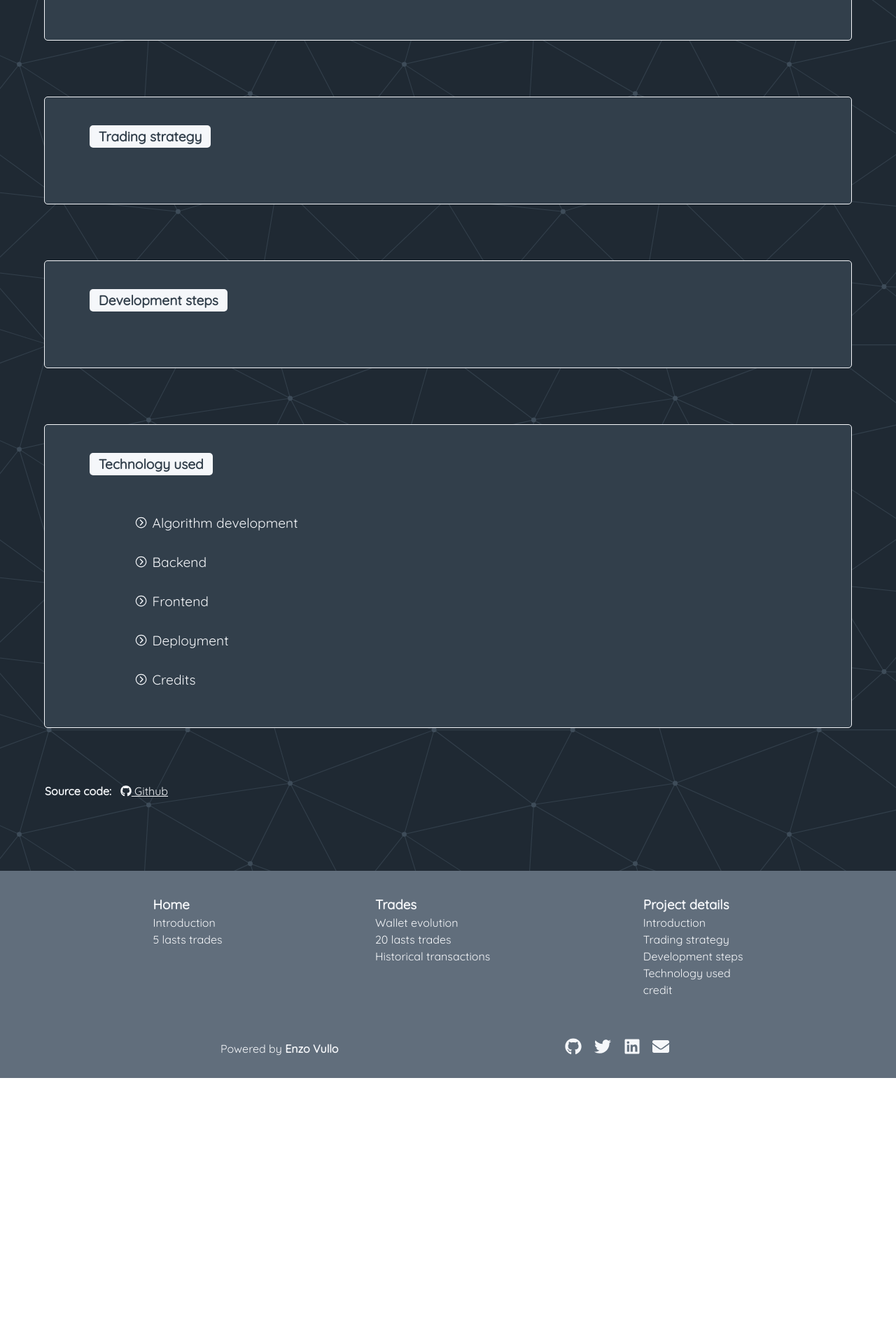
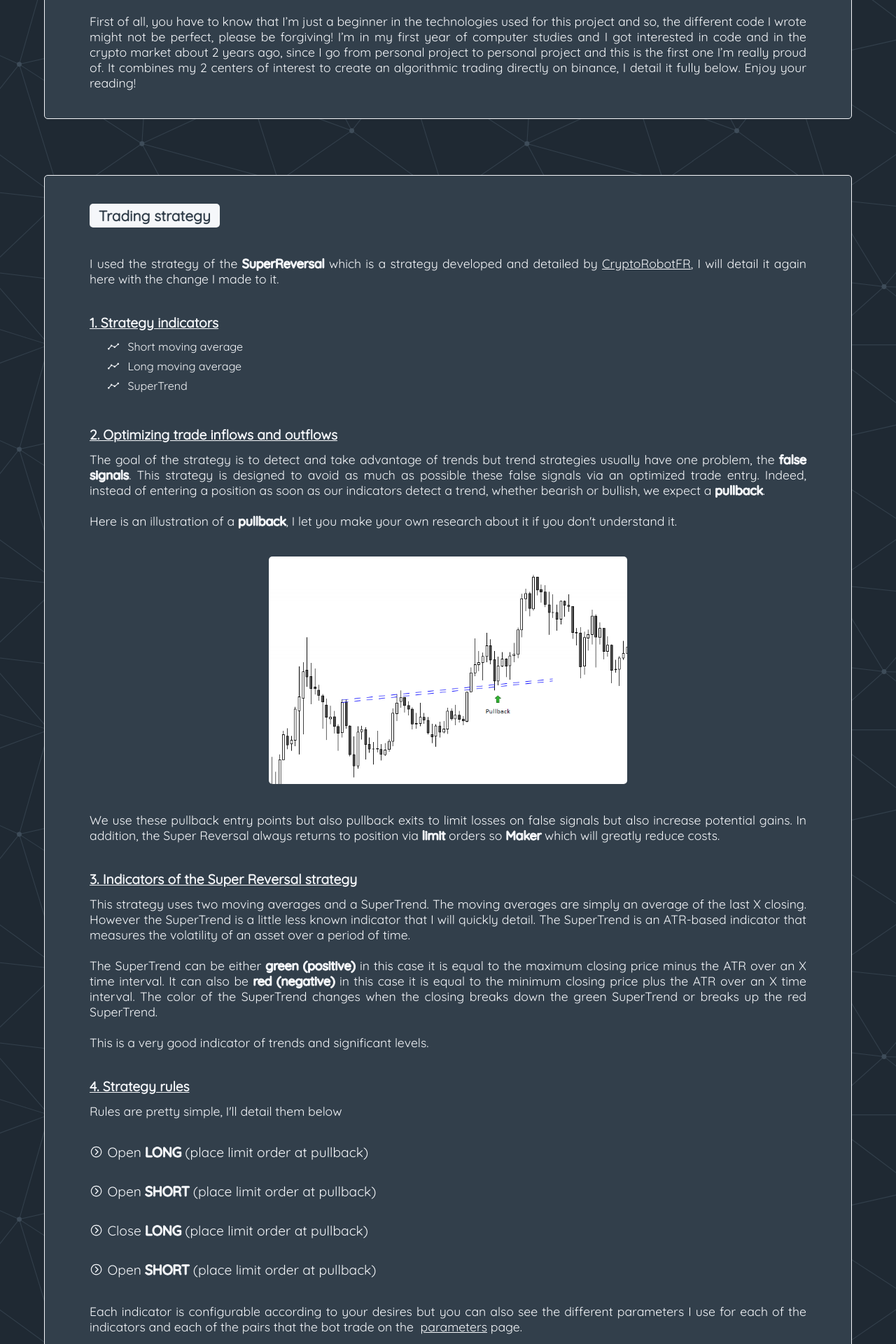
Before and after one commit to Sekaiino/TradingProject, a React (Create React App) app in the folder liveStrategy/frontend/: page /project_details in a window 1280 px wide. Shown: the part 320-2240 px from the top of the page at 70% size. Before the commit the page ends 1860 px from the top, so only its background shows below. Built offline with nearby package versions, Linux system fonts and the light colour scheme.

Commit message:
project details

```diff
--- a/liveStrategy/frontend/src/css/App.css
+++ b/liveStrategy/frontend/src/css/App.css
@@ -176,17 +176,29 @@
   border-radius: 5px;
   display: flex;
   flex-flow: column wrap;
-  align-items: center;
+  align-items: flex-start;
   border: 1px solid #F5F7FA;
+}
+.App article a {
+  text-decoration: underline;
+}
+.App article img {
+  width: 50%;
+  margin: 5vh auto;
+  border-radius: 5px;
 }
 .App article h3 {
   margin-bottom: 5vh;
-  align-self: flex-start;
   padding: 0.5vh 1vw;
-  font-size: 1.2em;
+  font-size: 1.3em;
   background-color: #F5F7FA;
   border-radius: 5px;
   color: #323F4B;
+}
+.App article h4 {
+  margin: 5vh 0 1.5vh 0;
+  text-decoration: underline;
+  font-size: 1.2em;
 }
 .App article p {
   text-align: justify;
@@ -207,18 +219,24 @@
   display: flex;
   justify-content: flex-start;
   align-items: center;
+  margin-bottom: 1vh;
+}
+.App article ul li .icons {
+  margin: 0 1vw 0 2vw;
 }
 .App article ul li p, .App article ul li h4 {
   padding: 1vh 2vw;
+  margin: 0;
   width: 14.2857142857%;
   text-align: center;
 }
 .App article ul li.title {
+  margin: 0;
+  padding: 0;
   background-color: #616E7C;
 }
 .App article details {
-  margin: 1vh auto;
-  width: 70vw;
+  margin: 1vh 0;
 }
 .App article details[open] .drop_down {
   transform: rotate(90deg);
@@ -235,14 +253,8 @@
 .App article details summary .drop_down {
   margin-right: 0.5vw;
 }
-.App article details ul li {
-  margin-bottom: 1vh;
-}
-.App article details ul li .icons {
-  margin: 0 1vw 0 2vw;
-}
-.App article details ul li a {
-  text-decoration: underline;
+.App article strong {
+  -webkit-text-stroke: 1px #F5F7FA;
 }
 .App .app-footer {
   margin-top: auto;
--- a/liveStrategy/frontend/src/css/App.scss
+++ b/liveStrategy/frontend/src/css/App.scss
@@ -163,16 +163,26 @@
         border-radius: 5px;
         display: flex;
         flex-flow: column wrap;
-        align-items: center;
+        align-items: flex-start;
         border: 1px solid #F5F7FA;
+        a {text-decoration: underline;}
+        img {
+            width: 50%;
+            margin: 5vh auto;
+            border-radius: 5px;
+        }
         h3 {
             margin-bottom: 5vh;
-            align-self: flex-start;
             padding: 0.5vh 1vw;
-            font-size: 1.2em;
+            font-size: 1.3em;
             background-color: #F5F7FA;
             border-radius: 5px;
             color: #323F4B;
+        }
+        h4 {
+            margin: 5vh 0 1.5vh 0;
+            text-decoration: underline;
+            font-size: 1.2em;
         }
         p {
             text-align: justify;
@@ -190,17 +200,23 @@
                 display: flex;
                 justify-content: flex-start;
                 align-items: center;
+                margin-bottom: 1vh;
+                .icons {margin: 0 1vw 0 2vw;}
                 p, h4 {
                     padding: 1vh 2vw;
+                    margin: 0;
                     width: calc(100% / 7);
                     text-align: center;
                 }
-                &.title { background-color: #616E7C; }
+                &.title {
+                    margin: 0;
+                    padding: 0;
+                    background-color: #616E7C;
+                }
             }
         }
         details {
-            margin: 1vh auto;
-            width: 70vw;
+            margin: 1vh 0;
             &[open] {
                 .drop_down {transform: rotate(90deg);}
             }
@@ -212,12 +228,8 @@
                 margin: 1vh auto;
                 .drop_down {margin-right: .5vw;}
             }
-            ul li {
-                margin-bottom: 1vh;
-                .icons {margin: 0 1vw 0 2vw;}
-                a {text-decoration: underline;}
-            }
         }
+        strong {-webkit-text-stroke: 1px #F5F7FA;}
     }
 
     // Footer
--- a/liveStrategy/frontend/src/pages/Homepage.js
+++ b/liveStrategy/frontend/src/pages/Homepage.js
@@ -13,7 +13,6 @@ const Homepage = () => {
             <h2>Homepage</h2>
             <article id="intro">
                 <h3>Introduction</h3>
-                <aside>
                 <p>
                     This website is most likely a blog tracing my project of an automated trading bot.
                     Here, I will show you the details of the project, the different problems I faced and
@@ -22,7 +21,6 @@ const Homepage = () => {
                     I think it's good for a project introduction, I let you discover the project by yourself
                     by navigating throught the website.
                 </p>
-                </aside>
             </article>
             <article id="trade">
                 <h3>Lasts trades</h3>
@@ -44,7 +42,7 @@ const Homepage = () => {
                         if(counter > 5) {
                             style = { display: 'none' };
                         } else {
-                            style = trade.side === 'LONG' ? { backgroundColor: 'green' } : { backgroundColor: 'red' };
+                            style = trade.side === 'LONG' ? { backgroundColor: 'green', margin: 0 } : { backgroundColor: 'red', margin: 0 };
                         }
                         counter++;
                         return (
--- a/liveStrategy/frontend/src/pages/ProjectDetails.js
+++ b/liveStrategy/frontend/src/pages/ProjectDetails.js
@@ -1,23 +1,126 @@
 import { IoIosArrowDropright } from 'react-icons/io';
 import { FaPython, FaReact, FaSass, FaGoogle, FaAws, FaYoutube, FaStackOverflow, FaGithub } from 'react-icons/fa';
 import { SiTypescript, SiMongodb, SiSvg, SiNginx } from 'react-icons/si';
+import { SlGraph } from 'react-icons/sl';
+import { BsGraphUp, BsGraphDown } from 'react-icons/bs';
 import { MdDomain } from 'react-icons/md';
+import { Link } from 'react-router-dom';
 
 const ProjectDetails = () => {
     return(
         <section>
             <article id="intro">
                 <h3>Introduction</h3>
-                <p></p>
+                <p>
+                    First of all, you have to know that I’m just a beginner in the technologies
+                    used for this project and so, the different code I wrote might not be perfect, please be forgiving!
+                    I’m in my first year of computer studies and I got interested in code and in the
+                    crypto market about 2 years ago, since I go from personal project to personal
+                    project and this is the first one I’m really proud of. It combines my 2 centers
+                    of interest to create an algorithmic trading directly on binance, I detail it
+                    fully below. Enjoy your reading!
+                </p>
             </article>
+
             <article id="strategy">
                 <h3>Trading strategy</h3>
-                <p></p>
+                <p>
+                    I used the strategy of the <strong>SuperReversal</strong> which is a strategy developed and detailed by&nbsp;
+                    <a href="https://crypto-robot.com/blog/superreversal-strategie-crypto" target="_blank" rel="noreferrer">CryptoRobotFR</a>,
+                    I will detail it again here with the change I made to it.
+                </p>
+                <h4>1. Strategy indicators</h4>
+                <ul>
+                    <li><SlGraph className='icons'/>Short moving average</li>
+                    <li><SlGraph className='icons'/>Long moving average</li>
+                    <li><SlGraph className='icons'/>SuperTrend</li>
+                </ul>
+                <h4>2. Optimizing trade inflows and outflows</h4>
+                <p>
+                    The goal of the strategy is to detect and take advantage of trends but trend strategies usually have one problem,
+                    the <strong>false signals</strong>. This strategy is designed to avoid as much as possible these false signals via
+                    an optimized trade entry. Indeed, instead of entering a position as soon as our indicators detect a trend, whether
+                    bearish or bullish, we expect a <strong>pullback</strong>.
+                    <br /><br />
+                    Here is an illustration of a <strong>pullback</strong>, I let you make your own research about it if you don't understand it.
+                </p>
+                <img src={require('../images/pullback.jpg')} alt="pullback" />
+                <p>
+                    We use these pullback entry points but also pullback exits to limit losses on false signals but also increase potential gains.
+                    In addition, the Super Reversal always returns to position via <strong>limit</strong> orders so <strong>Maker</strong> which
+                    will greatly reduce costs.
+                </p>
+                <h4>3. Indicators of the Super Reversal strategy</h4>
+                <p>
+                    This strategy uses two moving averages and a SuperTrend. The moving averages are simply an average of the last X closing.
+                    However the SuperTrend is a little less known indicator that I will quickly detail. The SuperTrend is an ATR-based indicator
+                    that measures the volatility of an asset over a period of time.
+                    <br /><br />
+                    The SuperTrend can be either <strong>green (positive)</strong> in this case it is equal to the maximum closing price minus the ATR
+                    over an X time interval. It can also be <strong>red (negative)</strong> in this case it is equal to the minimum closing price plus
+                    the ATR over an X time interval. The color of the SuperTrend changes when the closing breaks down the green SuperTrend or breaks up
+                    the red SuperTrend.
+                    <br /><br />
+                    This is a very good indicator of trends and significant levels.
+                </p>
+                <h4>4. Strategy rules</h4>
+                <p>Rules are pretty simple, I'll detail them below</p>
+                <br />
+                <details>
+                    <summary><IoIosArrowDropright className="drop_down" />Open&nbsp;<strong>LONG</strong>&nbsp;(place limit order at pullback)</summary>
+                    <ul>
+                        <li><BsGraphUp className='icons'/>SuperTrend must be&nbsp;<strong>positive</strong>&nbsp;(green)</li>
+                        <li><BsGraphUp className='icons'/>Short moving average must be&nbsp;<strong>above</strong>&nbsp;long moving average</li>
+                    </ul>
+                </details>
+                <details>
+                    <summary><IoIosArrowDropright className="drop_down" />Open&nbsp;<strong>SHORT</strong>&nbsp;(place limit order at pullback)</summary>
+                    <ul>
+                        <li><BsGraphDown className='icons'/>SuperTrend must be&nbsp;<strong>negative</strong>&nbsp;(red)</li>
+                        <li><BsGraphDown className='icons'/>Short moving average must be&nbsp;<strong>below</strong>&nbsp;long moving average</li>
+                    </ul>
+                </details>
+                <details>
+                    <summary><IoIosArrowDropright className="drop_down" />Close&nbsp;<strong>LONG</strong>&nbsp;(place limit order at pullback)</summary>
+                    <ul>
+                        <li>
+                            <BsGraphUp className='icons'/>SuperTrend must be&nbsp;<strong>negative</strong>&nbsp;(red) OR short moving average must
+                            be&nbsp;<strong>below</strong>&nbsp;long moving average
+                        </li>
+                    </ul>
+                </details>
+                <details>
+                    <summary><IoIosArrowDropright className="drop_down" />Open&nbsp;<strong>SHORT</strong>&nbsp;(place limit order at pullback)</summary>
+                    <ul>
+                        <li>
+                            <BsGraphDown className='icons'/>SuperTrend must be&nbsp;<strong>positive</strong>&nbsp;(green) OR short moving average must
+                            be&nbsp;<strong>above</strong>&nbsp;long moving average
+                        </li>
+                    </ul>
+                </details>
+                <br />
+                <p>
+                    Each indicator is configurable according to your desires but you can also see the different parameters I use for each of the indicators
+                    and each of the pairs that the bot trade on the&nbsp; <Link to="/parameters">parameters</Link> page.
+                </p>
+                <br />
+                <p>
+                    I also used a search algorithm for supports and resistors to position my <strong>stop loss</strong> and <strong>take profit</strong>, I will
+                    not go into the details here simply say that the stop loss is positioned at the closest support and it is the same with the closest resistance
+                    for take profit.
+                </p>
+                <h4>5. The results of the trading strategy</h4>
+                <p>
+                    The strategy is tested over the period between January 2018 and mid-November 2022 on 5 assets in order to smooth gains and losses. This gives an
+                    important history knowing that it has 1h timeframe.
+                </p>
             </article>
+
             <article id="development">
                 <h3>Development steps</h3>
                 <p></p>
             </article>
+
             <article id="technology">
                 <h3>Technology used</h3>
                 <details>
@@ -39,9 +142,9 @@ const ProjectDetails = () => {
                 <details>
                     <summary><IoIosArrowDropright className="drop_down" />Frontend</summary>
                     <ul>
-                        <li><FaReact className='icons' />React in Typescript template</li>
+                        <li><FaReact className='icons' />React</li>
                         <li><FaSass className='icons' />Sass for the style</li>
-                        <li><SiSvg className='icons' />Background generated on&nbsp;<a href="https://www.svgbackgrounds.com/">SVG background</a></li>
+                        <li><SiSvg className='icons' />Background generated on&nbsp;<a href="https://www.svgbackgrounds.com/" target="_blank" rel="noreferrer">SVG background</a></li>
                         <li><FaGoogle className='icons' />Google API for the font-family</li>
                         <li><FaReact className='icons' />React icons library for the different icons</li>
                     </ul>
@@ -59,15 +162,15 @@ const ProjectDetails = () => {
                     <summary><IoIosArrowDropright className="drop_down" />Credits</summary>
                     <ul>
                         <li><FaYoutube className='icons' />
-                            <a href="https://www.youtube.com/@cryptorobotfr">@CryptoRobotFr</a>&nbsp;helped me to understand
+                            <a href="https://www.youtube.com/@cryptorobotfr" target="_blank" rel="noreferrer">@CryptoRobotFr</a>&nbsp;helped me to understand
                             and apply the trading strategy with their useful tutorial
                         </li>
                         <li><FaYoutube className='icons' />
-                            <a href="https://www.youtube.com/@NetNinja/featured">@NetNinja</a>&nbsp;helped me to understand the
+                            <a href="https://www.youtube.com/@NetNinja/featured" target="_blank" rel="noreferrer">@NetNinja</a>&nbsp;helped me to understand the
                             React and mongoDB basis to build this project
                         </li>
                         <li><FaYoutube className='icons' />
-                            <a href="https://www.youtube.com/watch?v=72_5_YuDCNA&t=2532s&ab_channel=TheNerdyCanuck">This video</a>&nbsp;
+                            <a href="https://www.youtube.com/watch?v=72_5_YuDCNA&t=2532s&ab_channel=TheNerdyCanuck" target="_blank" rel="noreferrer">This video</a>&nbsp;
                             helped me to build the basic API to make frontend, backend and the trading algorithm interact
                         </li>
                         <li><FaStackOverflow className='icons' />StackOverflow solved a lot of my problems during this journey</li>
```
Also changed, not shown: liveStrategy/frontend/src/images/pullback.jpg (added), 1 other file (tests, documents, lock files or other folders). Lines whose indentation alone changed are shown as unchanged.
